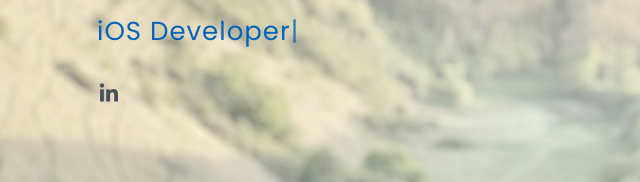
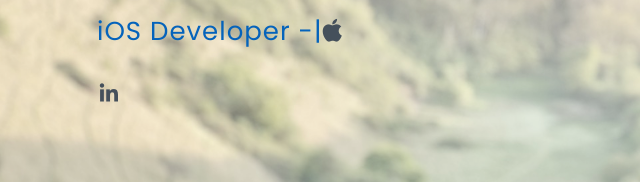
Before and after one commit to alexandermcpherson/cv, a plain HTML site: page index.html in a window 1280 px wide. Shown: the part 375-557 px from the top of the page, 75-715 px from the left. Drawn offline with nearby package versions, Linux system fonts and the light colour scheme.

Commit message:
add dash

```diff
--- a/index.html
+++ b/index.html
@@ -57,7 +57,7 @@
   <section id="hero" class="d-flex flex-column justify-content-center">
     <div class="container" data-aos="zoom-in" data-aos-delay="100">
       <h1>Alex McPherson</h1>
-      <p><span class="typed" data-typed-items="iOS Developer"></span></p>
+      <p><span class="typed" data-typed-items="iOS Developer - "></span><i class="fa-brands fa-apple"></i></p>
       <div class="social-links">
         <a href="#" class="linkedin"><i class="bx bxl-linkedin"></i></a>
       </div>
```
